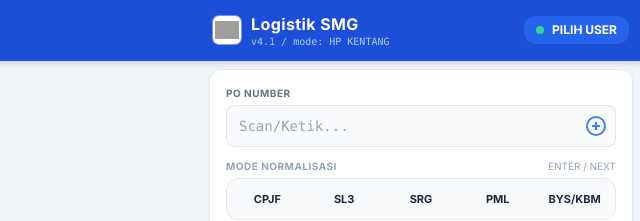
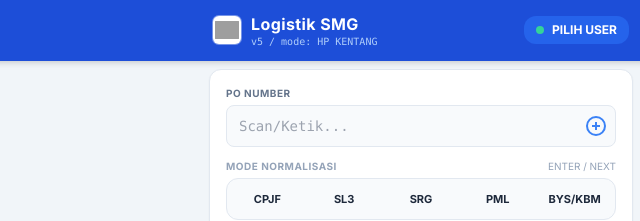
Before and after one commit to pakgilang/camlogsmg, a plain HTML site: page smg-pwa/site/index.html in a window 1280 px wide. Shown: the top 221 px of the page, 219-859 px from the left. Drawn offline with nearby package versions, Linux system fonts and the light colour scheme; grey boxes are pictures that could not be loaded.

Commit message:
Update index.html

```diff
--- a/smg-pwa/site/index.html
+++ b/smg-pwa/site/index.html
@@ -203,7 +203,7 @@
           <div class="leading-tight">
             <h1 class="font-bold text-base tracking-wide">Logistik SMG</h1>
             <p class="text-[10px] text-blue-200 font-mono opacity-90">
-              v4.1 / mode: HP KENTANG
+              v5 / mode: HP KENTANG
             </p>
           </div>
         </div>
```
